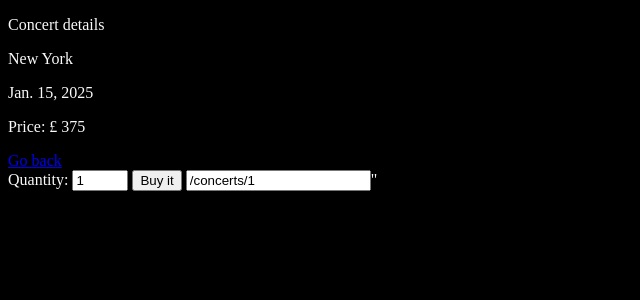
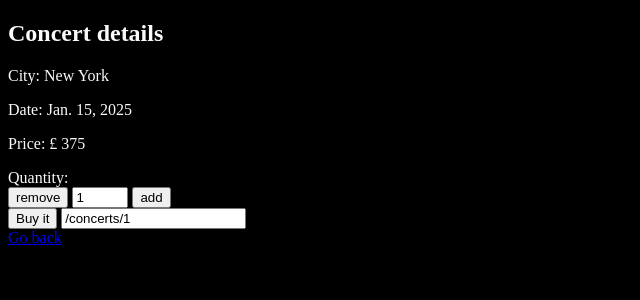
Before and after one commit to devjldp/blackout-pirates, a Django app: page /concerts/1 in a window 1280 px wide. Shown: the part 121-421 px from the top of the page, without its empty margins (0-640 px from the left). Run offline with Django 5.2, Linux system fonts and the light colour scheme; data comes from the database, SQL or seed files in the repository.

Commit message:
Add button funcionality to increase tickets

```diff
--- a/concerts/templates/concerts/concert_detail.html
+++ b/concerts/templates/concerts/concert_detail.html
@@ -1,21 +1,56 @@
 {% extends "base.html" %}
+{% load static %}
 
+{% block core_css %}
+    <link rel="stylesheet" type="text/css" href="{% static 'css/concert/details.css' %}" >
+{% endblock %}
 {% block page_header %}
-  Concert details
+  <h2 class="text-center">Concert details</h2>
 {% endblock %}
 
 {% block content %}
-  <p>{{concert.city}}</p>
-  <p>{{concert.date}}</p>
-  <p>Price: £ {{concert.price}} </p>
-  <a href="{% url 'concerts' %}">Go back</a>
+<div id="concert-container">
 
-  <form action="{% url 'add_to_basket' concert.id %}" method="POST">
-    {% csrf_token %}  {% comment %}  Because we use POST {% endcomment %}
-    <label>Quantity:</label>
-    <input type="number" name="quantity" min="1" max="99" value = "1" data-concert_id = "{{ concert.id }}" id = "id_qty_{{ concert.id}}">
-    <input type="submit" value = "Buy it" />
-    <input type"hidden" name="redirect_url" value="{{ request.path }}" />"
-  </form>
+  <div class = 'concert-detail'>
+    <p> City: {{concert.city}}</p>
+
+  </div>
+  <div class = 'concert-detail'>
+    <p> Date: {{concert.date}} </p>
+  </div>
+  <div class = 'concert-detail'>
+    <p>Price: £ {{concert.price}} </p>
+  </div>
+  <div class = 'concert-detail'>
+    <form action="{% url 'add_to_basket' concert.id %}" method="POST">
+      {% csrf_token %}  {% comment %}  Because we use POST {% endcomment %}
+      <label>Quantity:</label>
+      <div>
+        <button class="modify-qty" id="remove_quantity">
+          <span class="material-symbols-outlined">remove</span>
+        </button>
+        <input type="number" name="quantity"
+          class = "user_input"
+          min="1" max="99" value = '1'
+          data-concert_id = "{{ concert.id }}"
+          id = "id_qty_{{ concert.id}}">
+        <button class="modify-qty" id="add_quantity">
+          <span class="material-symbols-outlined">add</span>
+        </button>
+      </div>
+
+      <input type="submit" value = "Buy it" />
+      <input type"hidden" name="redirect_url" value="{{ request.path }}" />
+    </form>
+  </div>
+</div>
+
+  <a href="{% url 'concerts' %}" class= 'link-url'>Go back</a>
+
+
 
 {% endblock %}
+
+{% block scripts %}
+    <script src="{% static 'js/concert.js' %}"></script>
+{% endblock %}
--- /dev/null
+++ b/static/js/concert.js
@@ -0,0 +1,20 @@
+let btnRemove = document.getElementById('remove_quantity')
+let btnAdd = document.getElementById('add_quantity')
+let userInput = document.querySelector('.user_input')
+
+
+btnRemove.addEventListener('click', (event) => {
+    event.preventDefault(); // Evita el comportamiento predeterminado del botón
+    let quantity = parseInt(userInput.value)
+    if (quantity > 1) {
+        quantity -= 1
+        userInput.value = quantity
+    }
+})
+
+btnAdd.addEventListener('click', (event) => {
+    event.preventDefault(); // Evita el comportamiento predeterminado del botón
+    let quantity = parseInt(userInput.value)
+    quantity += 1
+    userInput.value = quantity
+})
```
Also changed, not shown: static/js/updateRemove.js (+6 -6 lines).
